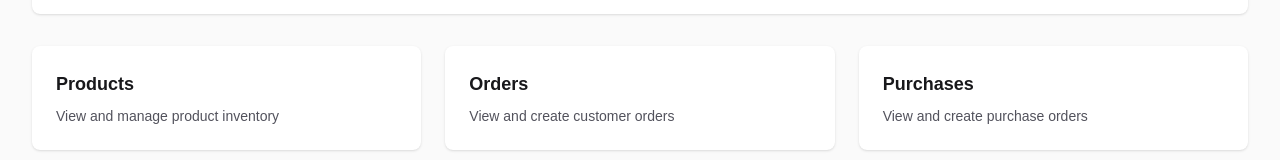
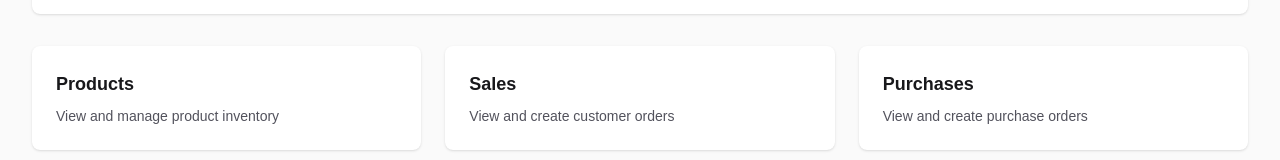
Before and after one commit to YSNAB/bankdash, a Next.js app: page /dashboard in a window 1280 px wide. Shown: the part 206-366 px from the top of the page. Built offline with nearby package versions, Linux system fonts and the light colour scheme; sample sign-in values are in the browser's storage.

Commit message:
test-push

```diff
--- a/src/app/dashboard/page.tsx
+++ b/src/app/dashboard/page.tsx
@@ -74,7 +74,7 @@ export default function DashboardPage() {
             className="bg-white dark:bg-zinc-900 shadow rounded-lg p-6 text-left hover:shadow-lg transition-shadow"
           >
             <h3 className="text-lg font-semibold text-zinc-900 dark:text-white mb-2">
-              Orders
+              Sales
             </h3>
             <p className="text-zinc-600 dark:text-zinc-400 text-sm">
               View and create customer orders
```
